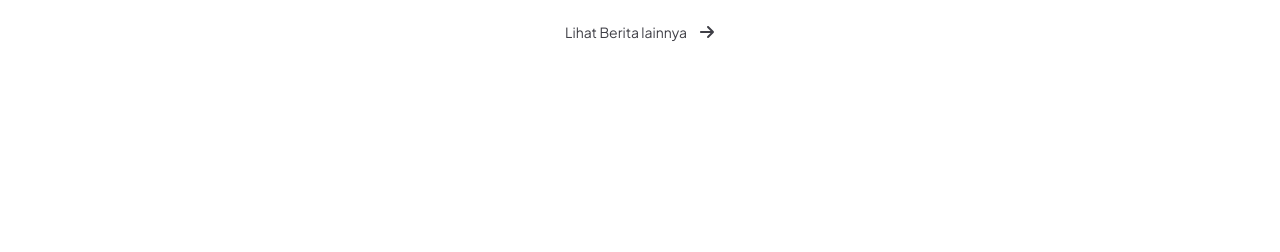
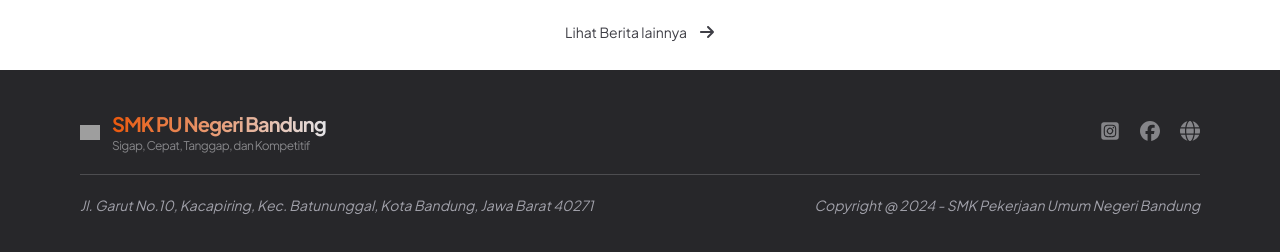
Before and after one commit to ZiyadZK/webpu-web, a Next.js app: page / in a window 1280 px wide. Shown: the part 3546-3798 px from the top of the page. Before the commit the page ends 3616 px from the top, so only its background shows below. Built offline with nearby package versions, Linux system fonts and the light colour scheme; grey boxes are pictures that could not be loaded.

Commit message:
finishing layouting home page

```diff
--- a/src/app/page.jsx
+++ b/src/app/page.jsx
@@ -1,7 +1,8 @@
 'use client'
 
 import MainLayoutPage from "@/components/mainLayout";
-import { faAngleRight, faArrowRight, faCheck, faComputer, faSun } from "@fortawesome/free-solid-svg-icons";
+import { faFacebook, faInstagramSquare } from "@fortawesome/free-brands-svg-icons";
+import { faAngleRight, faArrowRight, faCheck, faComputer, faGlobe, faSun } from "@fortawesome/free-solid-svg-icons";
 import { FontAwesomeIcon } from "@fortawesome/react-fontawesome";
 import Aos from "aos";
 import Image from "next/image";
@@ -250,6 +251,7 @@ export default function Home() {
           </a>
         </div>
       </div>
+
     </>
 
   );
--- a/src/components/mainLayout.jsx
+++ b/src/components/mainLayout.jsx
@@ -1,7 +1,8 @@
 'use client'
 
+import { faFacebook, faInstagramSquare } from "@fortawesome/free-brands-svg-icons"
 import { faSun } from "@fortawesome/free-regular-svg-icons"
-import { faBars } from "@fortawesome/free-solid-svg-icons"
+import { faBars, faGlobe } from "@fortawesome/free-solid-svg-icons"
 import { FontAwesomeIcon } from "@fortawesome/react-fontawesome"
 import Image from "next/image"
 
@@ -56,6 +57,43 @@ export default function MainLayoutPage({ children }) {
                 </div>
                 <div className="">
                     {children}
+                    <div className="lg:px-20 px-5 py-10 bg-zinc-800 flex justify-center">
+                        <div className="max-w-screen-2xl w-full">
+                            <div className="flex flex-col md:flex-row items-center md:justify-between gap-5">
+                                <div className="flex items-center gap-3">
+                                    <Image src={'/logo-sekolah-2.png'} width={20} height={20} alt="Logo Sekolah" className="block" />
+                                    <article>
+                                        <h1 className="lg:text-xl font-bold tracking-tighter text-transparent bg-clip-text bg-gradient-to-r from-orange-600 to-zinc-200">
+                                            SMK PU Negeri Bandung
+                                        </h1>
+                                        <h2 className="text-xs opacity-50 tracking-tighter text-zinc-200">
+                                            Sigap, Cepat, Tanggap, dan Kompetitif
+                                        </h2>
+                                    </article>
+                                </div>
+                                <div className="flex items-center gap-5">
+                                    <a href="https://instagram.com/smkpu.official" className="text-zinc-200 opacity-50 hover:opacity-100 hover:scale-110 ease-out duration-200">
+                                        <FontAwesomeIcon icon={faInstagramSquare} className="w-5 h-5 text-inherit" />
+                                    </a>
+                                    <a href="" className="text-zinc-200 opacity-50 hover:opacity-100 hover:scale-110 ease-out duration-200">
+                                        <FontAwesomeIcon icon={faFacebook} className="w-5 h-5 text-inherit" />
+                                    </a>
+                                    <a href="https://home.smkpunegerijabar.sch.id" target="_blank" className="text-zinc-200 opacity-50 hover:opacity-100 hover:scale-110 ease-out duration-200">
+                                        <FontAwesomeIcon icon={faGlobe} className="w-5 h-5 text-inherit" />
+                                    </a>
+                                </div>
+                            </div>
+                            <hr className="my-5 opacity-20" />
+                            <div className="flex flex-col md:flex-row items-center md:justify-between gap-5">
+                                <p className="text-zinc-400 italic text-center md:text-start">
+                                Jl. Garut No.10, Kacapiring, Kec. Batununggal, Kota Bandung, Jawa Barat 40271
+                                </p>
+                                <p className="text-zinc-400 italic text-center md:text-start">
+                                Copyright @ 2024 - SMK Pekerjaan Umum Negeri Bandung
+                                </p>
+                            </div>
+                        </div>
+                    </div>
                 </div>
             </div>
             <div className="drawer-side">
```
